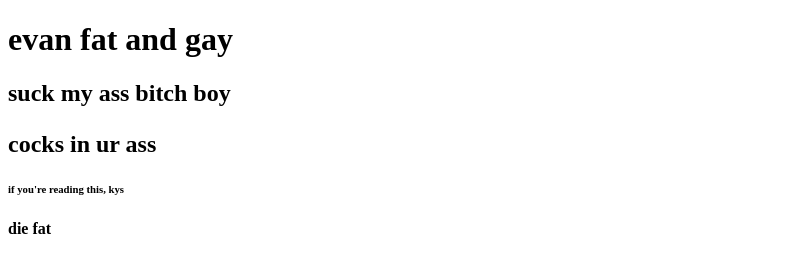
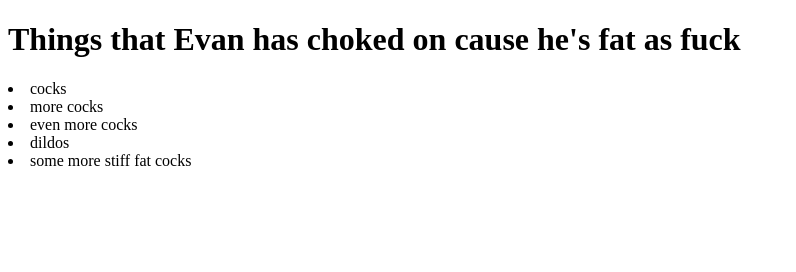
Before and after one commit to Fairy11223/pp, a plain HTML site: page index.html in a window 1280 px wide. Shown: the whole page, without its empty margins (0-796 px from the left). Drawn offline with Linux system fonts and the light colour scheme.

Commit message:
Update index.html

```diff
--- a/index.html
+++ b/index.html
@@ -1,11 +1,12 @@
 <!DOCTYPE html>
 <head>
 
-<head/>
+</head>
 <body>
-  <h1>evan fat and gay<h1/>
-  <h2>suck my ass bitch boy<h2/>
-  <p>cocks in ur ass<p/>
-  <h6>if you're reading this, kys<h6/>
-  <h4>die fat<h4/>
-<body/>
+  <h1>Things that Evan has choked on cause he's fat as fuck</h1>
+  <li>cocks</li>
+  <li>more cocks</li>
+  <li>even more cocks</li>
+  <li>dildos</li>
+  <li>some more stiff fat cocks</li>
+</body>
```
